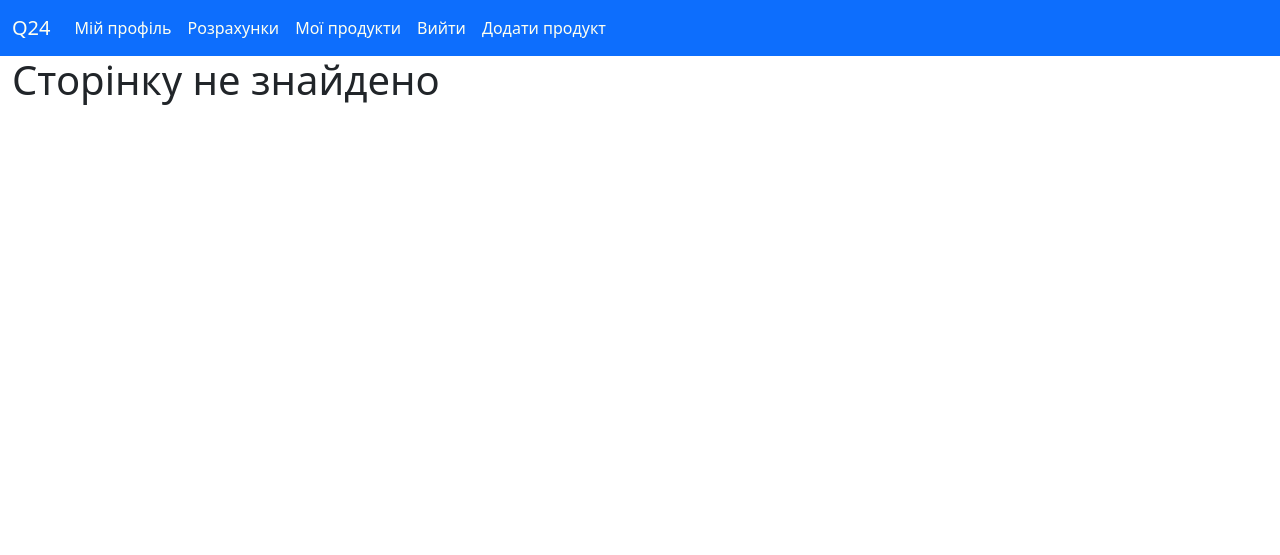
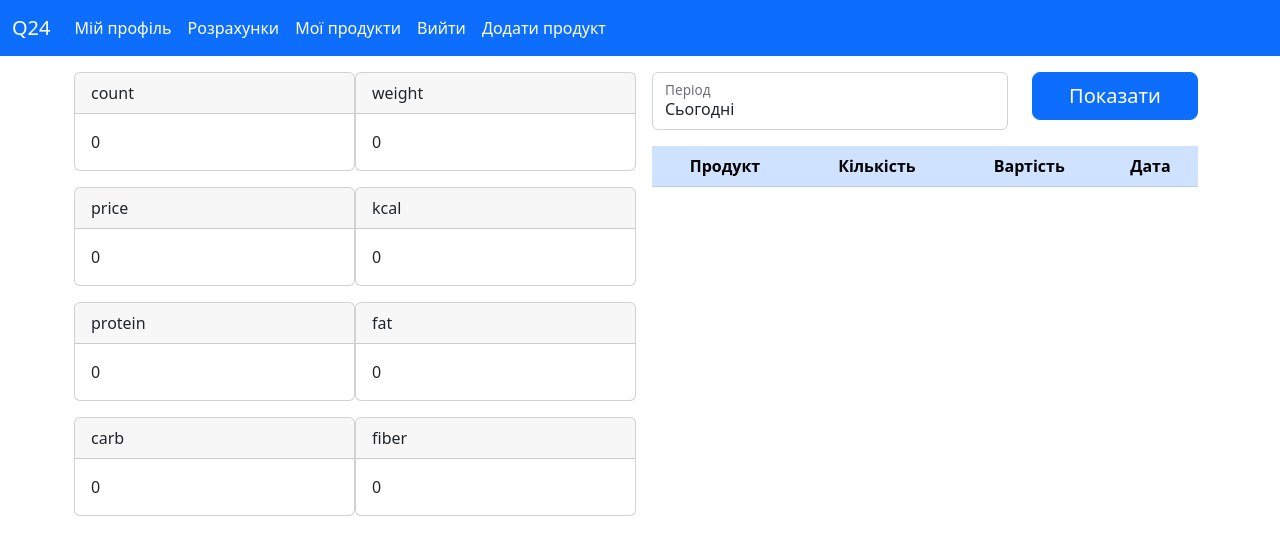
Before and after one commit to qnazar/Q24---food-manager, a Flask app: page /trash in a window 1280 px wide. Shown: the top 555 px of the page. Run offline with Flask 2, Linux system fonts and the light colour scheme; a user stored in the database is signed in; tables that the repository leaves empty hold one stand-in row (values such as "Sample post"); lists and menus that the app fills with data are empty; some libraries are stand-ins or nearby versions.

Commit message:
trash page with stats

```diff
--- a/app.py
+++ b/app.py
@@ -12,7 +12,8 @@ import uuid
 import os
 
 from models import db, User, Profile, Stock, Product, ProductsCategory, Trash, ShoppingList
-from forms import RegisterForm, LoginForm, ProfileForm, ProfilePicForm, StockForm, ProductForm, UseProductForm, ShoppingForm
+from forms import RegisterForm, LoginForm, ProfileForm, ProfilePicForm, StockForm, ProductForm, UseProductForm, \
+    ShoppingForm, TrashFilterForm
 
 app = Flask(__name__)
 app.config.from_pyfile('config.py')
@@ -410,6 +411,23 @@ def del_from_shop_list(id):
     return redirect(url_for('shopping_list'))
 
 
+@app.route('/trash', methods=['GET', 'POST'])
+@login_required
+def trash_page():
+    form = TrashFilterForm()
+    trash = Trash.query.filter(Trash.user_id == current_user.id, Trash.date_thrown >= datetime.date.today()).all()
+    options = {'day': datetime.date.today(),
+               'week': datetime.date.today() - datetime.timedelta(days=7),
+               'month': datetime.date.today() - datetime.timedelta(days=30),
+               'year': datetime.date.today() - datetime.timedelta(days=365)}
+    stats = stock_statistics(trash)
+    if form.validate_on_submit():
+        trash = Trash.query.filter(Trash.user_id == current_user.id,
+                                   Trash.date_thrown >= options[form.choice.data]).all()
+        stats = stock_statistics(trash)
+    return render_template('trash.html', title='Смітник', trash=trash, form=form, stats=stats)
+
+
 @app.errorhandler(404)
 def page_not_found(e):
     return render_template('404.html')
--- a/forms.py
+++ b/forms.py
@@ -81,3 +81,9 @@ class ShoppingForm(FlaskForm):
     quantity = MyFloatField("Кількість")
     measure = SelectField("Міра", choices=[('г', 'г'), ('кг', 'кг'), ('шт', 'шт'), ('мл', 'мл'), ('л', 'л')])
     add = SubmitField('Додати')
+
+
+class TrashFilterForm(FlaskForm):
+    choice = SelectField('Період', choices=[('day', 'Сьогодні'), ('week', 'Тиждень'),
+                                            ('month', 'Місяць'), ('year', 'Рік')])
+    submit = SubmitField('Показати')
--- a/models.py
+++ b/models.py
@@ -183,10 +183,11 @@ class Trash(db.Model):
     quantity = db.Column(db.Float())
     measure = db.Column(db.String(16))
     price = db.Column(db.Float())
+    date_thrown = db.Column(db.Date, default=datetime.date.today())
     user_id = db.Column(db.Integer(), db.ForeignKey('user.id'))
 
     def __str__(self):
-        return f'<Trash: {self.product_name}'
+        return f'<Trash: {self.product.name}'
 
 
 class ShoppingList(db.Model):
--- a/templates/stock.html
+++ b/templates/stock.html
@@ -72,7 +72,7 @@
         </div>
     </div>
     <div class="btn-group me-2" role="group" aria-label="Second group">
-        <button type="button" class="btn btn-primary">Смітник</button>
+        <a href="{{ url_for('trash_page') }}" class="btn btn-primary">Смітник</a>
     </div>
     <div class="btn-group me-2" role="group" aria-label="Third group">
         <button type="button" class="btn btn-primary">Скласти страву</button>
--- /dev/null
+++ b/templates/trash.html
@@ -0,0 +1,58 @@
+{% extends 'base.html' %}
+
+{% block content %}
+<div class="container">
+    <div class="row">
+        <div class="col-6">
+            <div class="row row-cols-1 row-cols-md-2 g-3 my-0">
+                {% for key, value in stats.items() %}
+                <div class="card px-0">
+                    <div class="card-header">{{ key }}</div>
+                    <div class="card-body">{{ value }}</div>
+                </div>
+                {% endfor %}
+            </div>
+        </div>
+        <div class="col-6">
+            <div class="row py-3">
+                <form method="post">
+                    {{ form.csrf_token }}
+                    <div class="row">
+                    <div class="col-8">
+                        <div class="form-floating">
+                            {{ form.choice(class='form-control') }}
+                            {{ form.choice.label(class='form-label') }}
+                        </div>
+                    </div>
+                    <div class="col-4">
+                        {{ form.submit(class='btn btn-lg btn-primary container-fluid') }}
+                    </div>
+                    </div>
+                 </form>
+            </div>
+            <div class="row">
+                <div class="col">
+                    <table class="table table-striped table-primary text-center">
+                        <thead>
+                            <th>Продукт</th>
+                            <th>Кількість</th>
+                            <th>Вартість</th>
+                            <th>Дата</th>
+                        </thead>
+                        <tbody>
+                            {% for item in trash %}
+                            <tr>
+                                <td>{{ item.product.name }}</td>
+                                <td>{{ item.quantity }} {{ item.measure }}</td>
+                                <td>{{ item.price }}</td>
+                                <td>{{ item.date_thrown.strftime('%d-%m-%Y') }}</td>
+                            </tr>
+                            {% endfor %}
+                        </tbody>
+                    </table>
+                </div>
+            </div>
+        </div>
+    </div>
+</div>
+{% endblock %}
```
